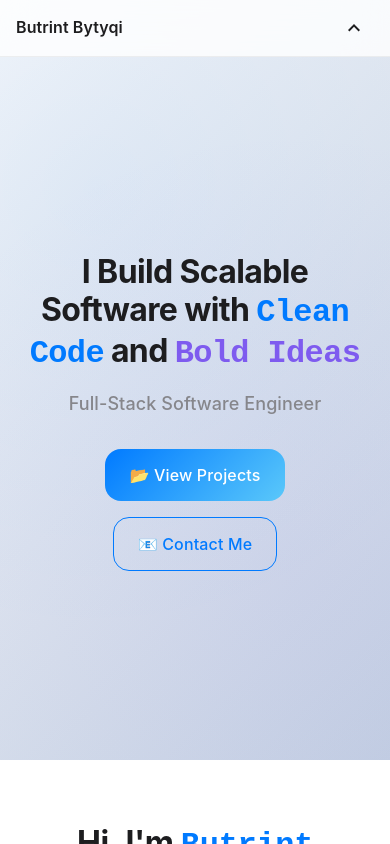
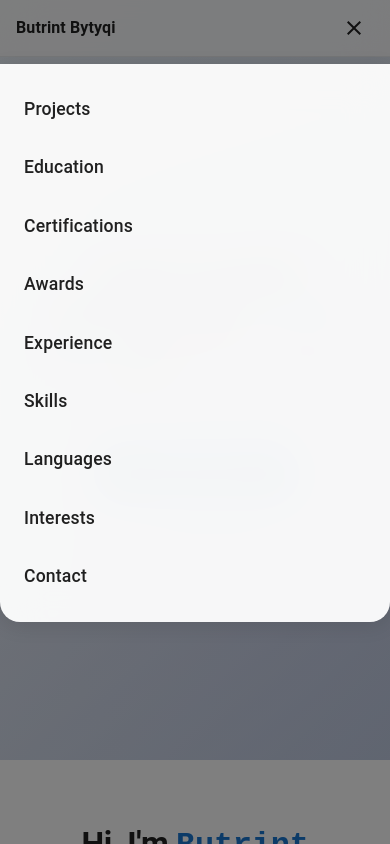
Before and after one commit to butrintbytyqi/My-Portfolio, a React (Create React App) app: page / in a window 390 px wide. Both pictures are taken after a click on the button "menu". Shown: the top 844 px of the page. Built offline with nearby package versions, Linux system fonts and the light colour scheme; the HTML template or start-up script is replaced by a standard one; a web font is replaced by a local one.

Commit message:
Mobile view fix

```diff
--- a/src/App.js
+++ b/src/App.js
@@ -20,7 +20,15 @@ import {
   Tooltip,
   Link as MuiLink,
   CircularProgress,
-  Stack
+  Stack,
+  Drawer,
+  List,
+  ListItem,
+  ListItemText,
+  ListItemIcon,
+  Divider,
+  useTheme,
+  useMediaQuery
 } from '@mui/material';
 import {
   GitHub,
@@ -46,7 +54,9 @@ import {
   AutoAwesome,
   Terminal,
   DataObject,
-  IntegrationInstructions
+  IntegrationInstructions,
+  Menu as MenuIcon,
+  Close
 } from '@mui/icons-material';
 import { motion, useAnimation, useInView } from 'framer-motion';
 import emailjs from '@emailjs/browser';
@@ -594,6 +604,9 @@ function App() {
     error: false,
     message: ''
   });
+  const [mobileMenuOpen, setMobileMenuOpen] = useState(false);
+  const theme = useTheme();
+  const isMobile = useMediaQuery(theme.breakpoints.down('md'));
 
 
   // Handle form submission
@@ -674,6 +687,19 @@ function App() {
     }
   };
 
+  const toggleMobileMenu = () => {
+    setMobileMenuOpen(!mobileMenuOpen);
+  };
+
+  const closeMobileMenu = () => {
+    setMobileMenuOpen(false);
+  };
+
+  const handleMobileMenuItemClick = (sectionId) => {
+    scrollToSection(sectionId);
+    closeMobileMenu();
+  };
+
   return (
     <ThemeProvider theme={theme}>
       <CssBaseline />
@@ -730,14 +756,75 @@ function App() {
           {/* Mobile Menu Button */}
           <Box sx={{ display: { xs: 'flex', md: 'none' } }}>
             <IconButton
-              onClick={() => window.scrollTo({ top: 0, behavior: 'smooth' })}
+              onClick={toggleMobileMenu}
               sx={{ color: 'text.primary' }}
-            >
-              <KeyboardArrowUp />
+              aria-label="menu"
+            >
+              {mobileMenuOpen ? <Close /> : <MenuIcon />}
             </IconButton>
             </Box>
         </Toolbar>
       </AppBar>
+
+      {/* Mobile Navigation Drawer */}
+      <Drawer
+        anchor="top"
+        open={mobileMenuOpen}
+        onClose={closeMobileMenu}
+        sx={{
+          display: { xs: 'block', md: 'none' },
+          '& .MuiDrawer-paper': {
+            backgroundColor: 'rgba(255, 255, 255, 0.95)',
+            backdropFilter: 'blur(20px)',
+            borderRadius: '0 0 20px 20px',
+            borderTop: 'none',
+            boxShadow: '0 4px 20px rgba(0, 0, 0, 0.1)',
+            marginTop: '64px',
+            width: '100%',
+            maxHeight: '80vh',
+            overflow: 'auto'
+          }
+        }}
+      >
+        <List sx={{ py: 2 }}>
+          {[
+            { label: 'Projects', id: 'projects' },
+            { label: 'Education', id: 'education' },
+            { label: 'Certifications', id: 'certifications' },
+            { label: 'Awards', id: 'awards' },
+            { label: 'Experience', id: 'experience' },
+            { label: 'Skills', id: 'skills' },
+            { label: 'Languages', id: 'languages' },
+            { label: 'Interests', id: 'interests' },
+            { label: 'Contact', id: 'contact' }
+          ].map((item) => (
+            <ListItem
+              key={item.label}
+              onClick={() => handleMobileMenuItemClick(item.id)}
+              sx={{
+                cursor: 'pointer',
+                py: 1.5,
+                px: 3,
+                '&:hover': {
+                  backgroundColor: 'rgba(0, 122, 255, 0.04)',
+                  '& .MuiTypography-root': {
+                    color: 'primary.main'
+                  }
+                }
+              }}
+            >
+              <ListItemText
+                primary={item.label}
+                primaryTypographyProps={{
+                  fontSize: '1.1rem',
+                  fontWeight: 500,
+                  color: 'text.primary'
+                }}
+              />
+            </ListItem>
+          ))}
+        </List>
+      </Drawer>
 
         {/* Hero Section */}
         <Box
```
Lines whose indentation alone changed are shown as unchanged.
